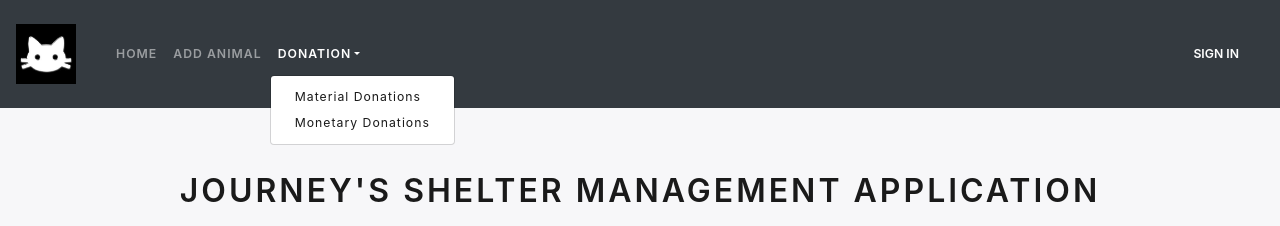
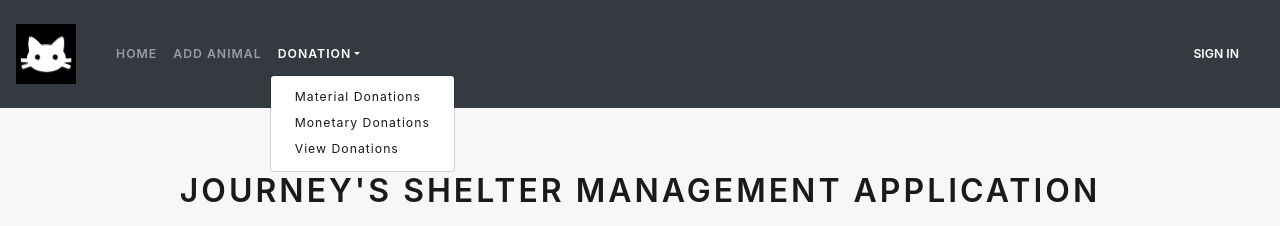
Before and after one commit to zoe-gonzales/shelter-manager, a React (Create React App) app in the folder client/: page / in a window 1280 px wide. Both pictures are taken after a click on the button "DONATION". Shown: the top 226 px of the page. Built offline with nearby package versions, Linux system fonts and the light colour scheme; no server answers; what auth0-js would draw is missing.

Commit message:
add View Donations in nav dropdown

```diff
--- a/client/src/components/Nav/Nav.js
+++ b/client/src/components/Nav/Nav.js
@@ -33,6 +33,7 @@ function Navigator(props) {
           <NavDropdown title="Donation" id="basic-nav-dropdown">
             <NavDropdown.Item href="/donate/material">Material Donations</NavDropdown.Item>
             <NavDropdown.Item href="/donate/money">Monetary Donations</NavDropdown.Item>
+            <NavDropdown.Item href="/donations">View Donations</NavDropdown.Item>
           </NavDropdown>
         </Nav>
           {
```
Also changed, not shown: 1 other file (tests, documents, lock files or other folders).
